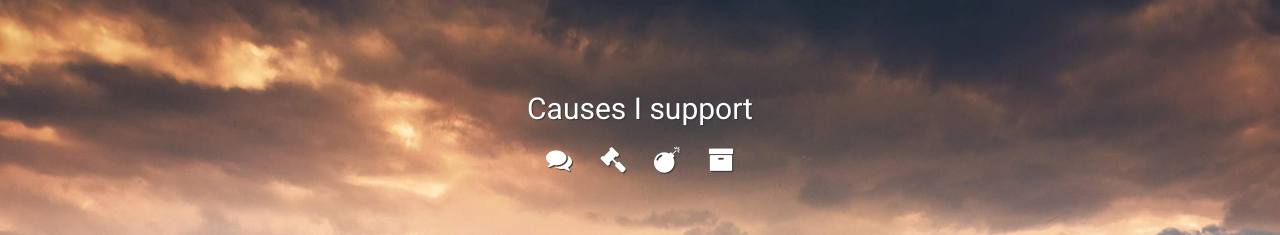
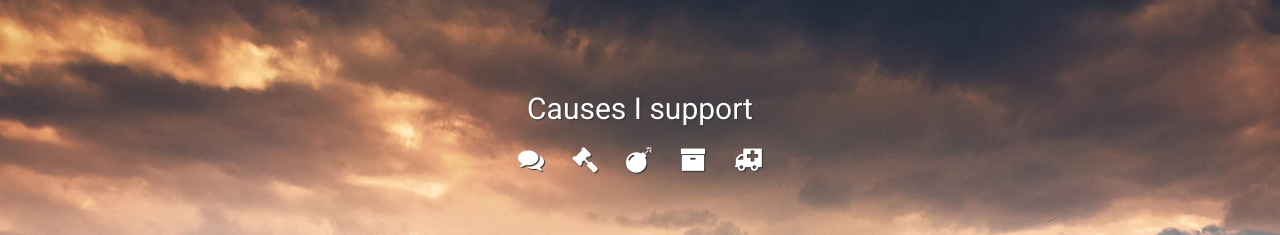
Before and after one commit to abraham/abraham.github.com, a plain HTML site: page index.html in a window 1280 px wide. Shown: the part 1036-1271 px from the top of the page. Drawn offline with Linux system fonts and the light colour scheme.

Commit message:
added doctors without borders

```diff
--- a/index.html
+++ b/index.html
@@ -84,6 +84,7 @@
                 <a title="American Civil Liberties Union (ACLU)" href="https://www.aclu.org/"><i class="fa fa-gavel"></i></a>
                 <a title="The HALO Trust | Getting mines out of the ground, now" href="http://www.halousa.org/"><i class="fa fa-bomb"></i></a>
                 <a title="Internet Archive: Wayback Machine" href="https://archive.org/web/"><i class="fa fa-archive"></i></a>
+                <a title="Doctors Without Borders" href="http://www.doctorswithoutborders.org/node"><i class="fa fa-ambulance"></i></a>
             </div>
         </div>
 
```
